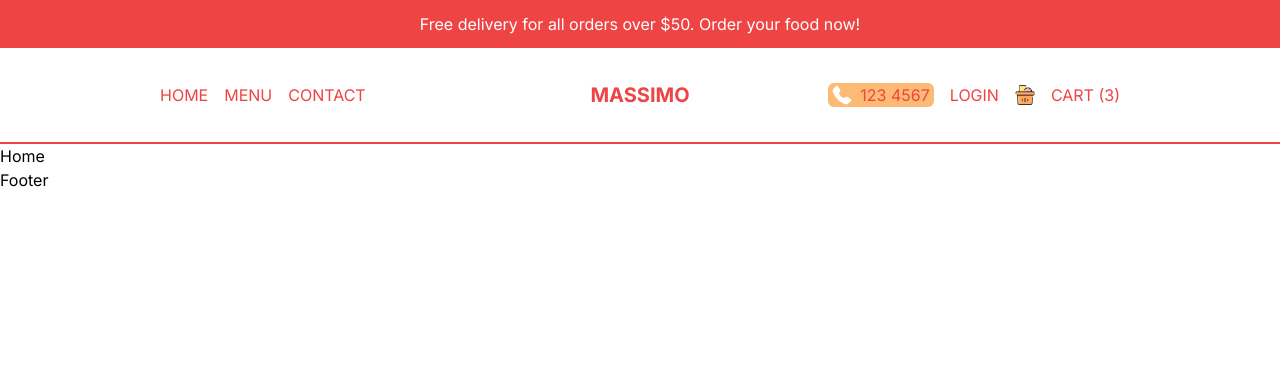
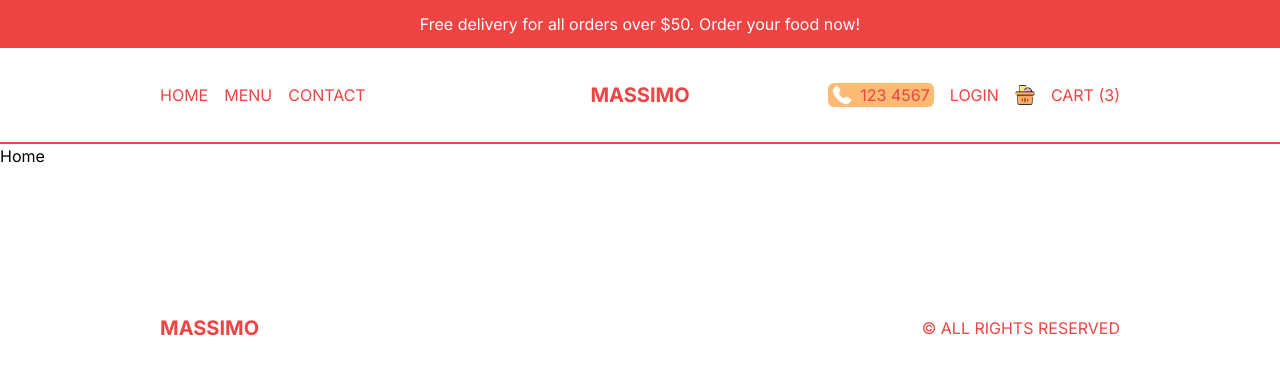
Before and after one commit to jay-rt/restaurant, a Next.js app: page / in a window 1280 px wide. Shown: the top 374 px of the page. Built offline with nearby package versions, Linux system fonts and the light colour scheme.

Commit message:
finished footer component

```diff
--- a/src/components/Footer.tsx
+++ b/src/components/Footer.tsx
@@ -1,5 +1,14 @@
+import Link from "next/link";
+
 const Footer = () => {
-  return <div>Footer</div>;
+  return (
+    <div className="h-12 md:h-24 flex-between text-red-500 p-4 lg:p-20 xl:p-40">
+      <Link href="/" className="font-bold text-xl">
+        MASSIMO
+      </Link>
+      <span>&copy; ALL RIGHTS RESERVED</span>
+    </div>
+  );
 };
 
 export default Footer;
```
